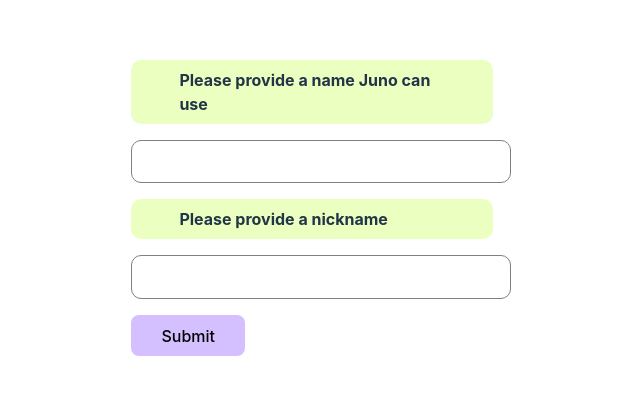
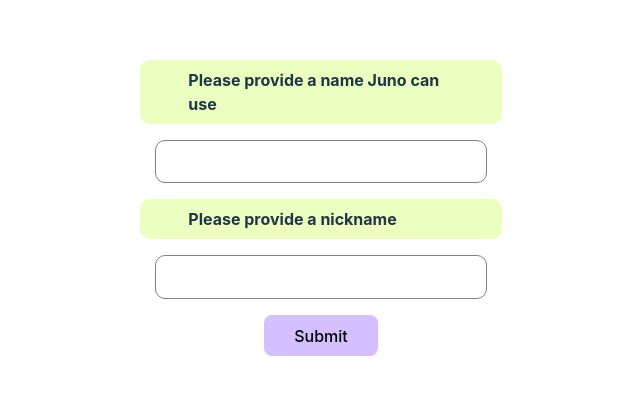
Before and after one commit to slavgetov/juno, a React (Vite) app: page /form-step1 in a window 1280 px wide. Shown: the part 192-586 px from the top of the page, without its empty margins (319-959 px from the left). Built offline with nearby package versions, Linux system fonts and the light colour scheme.

Commit message:
small style change

```diff
--- a/src/components/FunnelForm/FunnelFormStep1.css
+++ b/src/components/FunnelForm/FunnelFormStep1.css
@@ -1,6 +1,8 @@
 .formContainer {
+  min-width: 40%;
   display: flex;
   flex-direction: column;
+  align-items: center;
   gap: 1em;
 }
 
@@ -9,6 +11,11 @@ input {
   border: 1px solid gray;
   border-radius: 10px;
   padding: 1em;
+  width: 80%;
+}
+
+label {
+  width: 80%;
 }
 
 .formButton {
```
